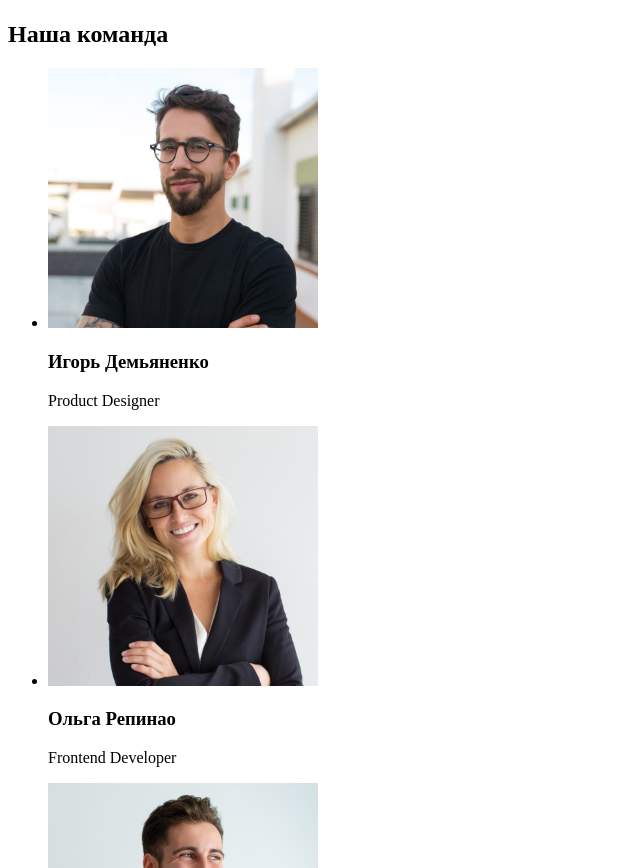
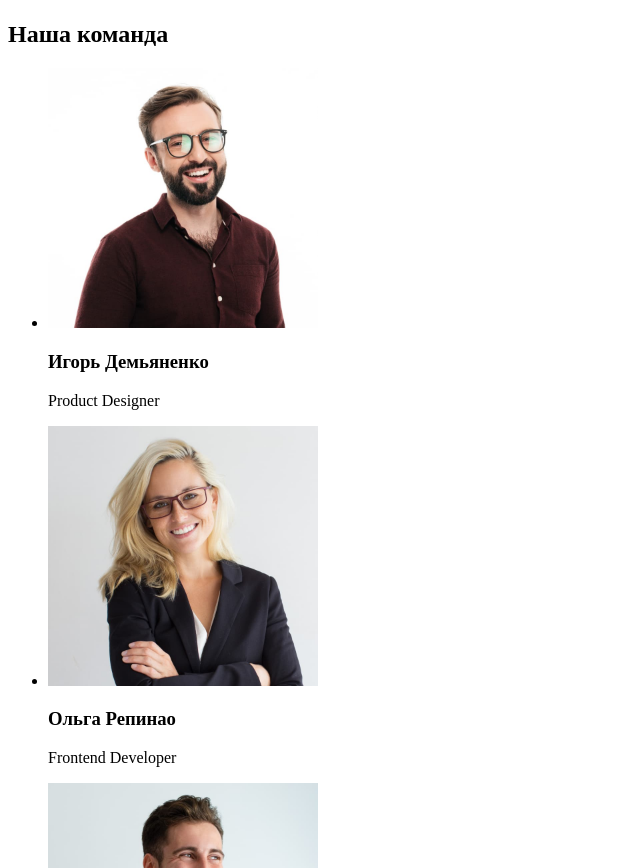
Before and after one commit to KychataOlena/goit-markup-hw-01, a plain HTML site: page index.html in a window 1280 px wide. Shown: the part 1553-2421 px from the top of the page, without its empty margins (0-640 px from the left). Drawn offline with Linux system fonts and the light colour scheme.

Commit message:
зміна назв фото

```diff
--- a/index.html
+++ b/index.html
@@ -80,7 +80,7 @@
    <h2>Наша команда</h2>
    <ul>
       <li>
-         <img src="./img/designer.jpg" alt="чоловік" width="270">
+         <img src="./img/product.jpg" alt="чоловік" width="270">
          <h3>Игорь Демьяненко</h3>
          <p>Product Designer</p>
       </li>
```
Also changed, not shown: img/product.jpg (renamed from img/Produc.jpg).
